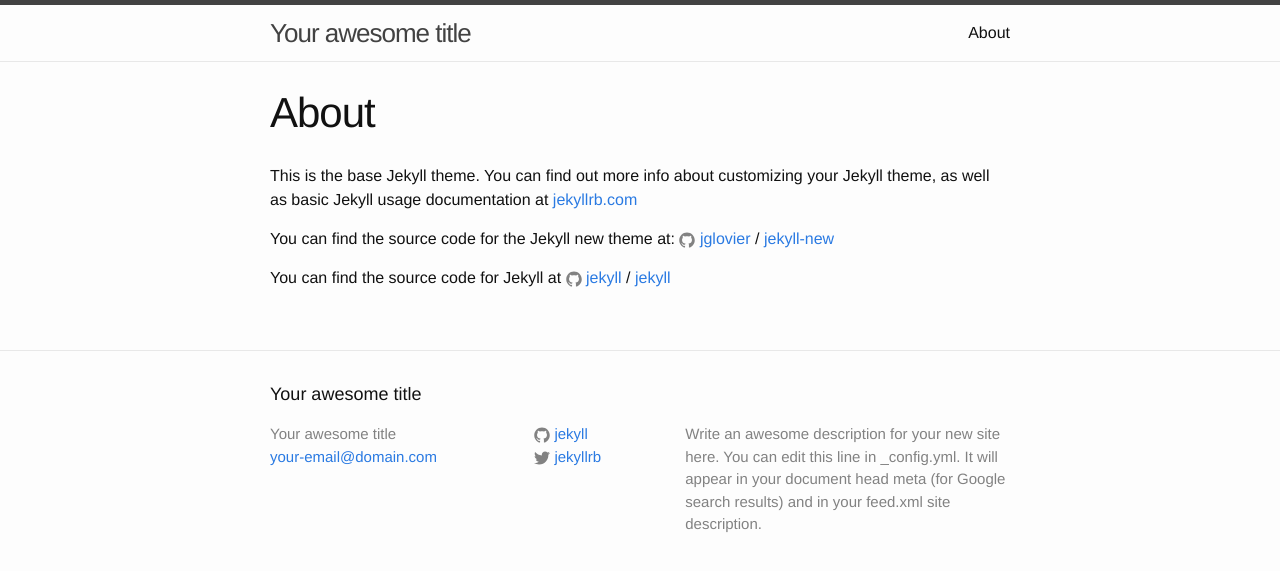
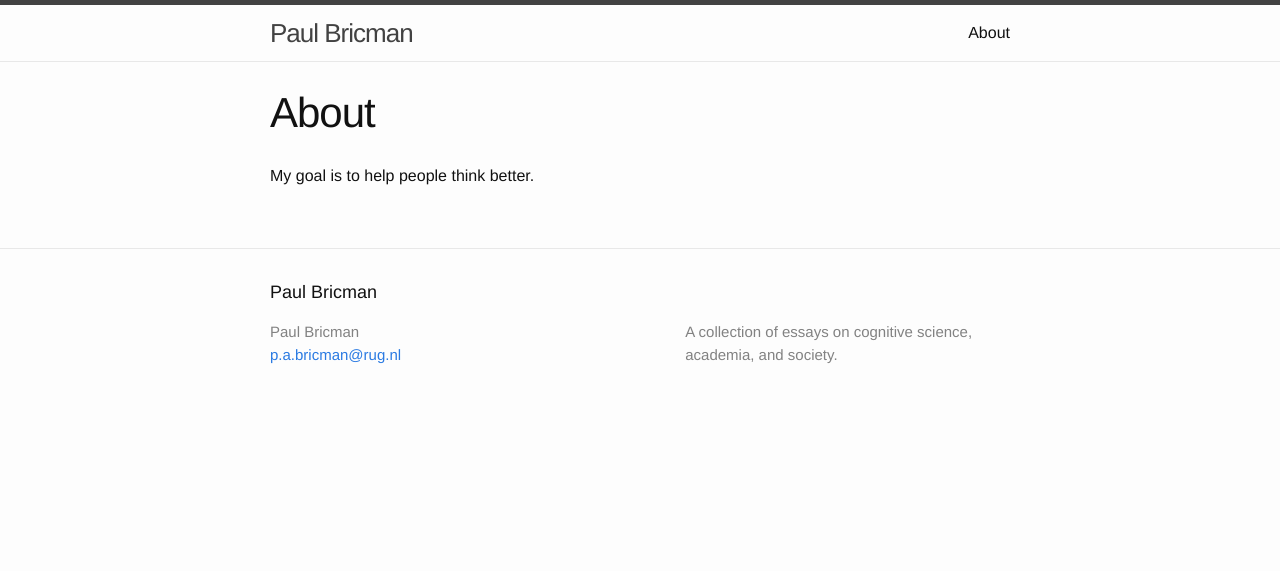
Before and after one commit to paulbricman/paulbricman.github.io, a Jekyll site: the page built from about.md, in a window 1280 px wide. Shown: the top 571 px of the page. Built offline with Jekyll 4.4.1, drawn with Linux system fonts in a browser that asks for light colours.

Commit message:
Initial configurations

```diff
--- a/_config.yml
+++ b/_config.yml
@@ -6,16 +6,12 @@
 # 'jekyll serve'. If you change this file, please restart the server process.
 
 # Site settings
-title: Your awesome title
-email: your-email@domain.com
+title: Paul Bricman
+email: p.a.bricman@rug.nl
 description: > # this means to ignore newlines until "baseurl:"
-  Write an awesome description for your new site here. You can edit this
-  line in _config.yml. It will appear in your document head meta (for
-  Google search results) and in your feed.xml site description.
+  A collection of essays on cognitive science, academia, and society.
 baseurl: "" # the subpath of your site, e.g. /blog
-url: "http://yourdomain.com" # the base hostname & protocol for your site
-twitter_username: jekyllrb
-github_username:  jekyll
+url: "https://paulbricman.com" # the base hostname & protocol for your site
 
 # Build settings
 markdown: kramdown
--- a/about.md
+++ b/about.md
@@ -4,12 +4,4 @@
 permalink: /about/
 ---
 
-This is the base Jekyll theme. You can find out more info about customizing your Jekyll theme, as well as basic Jekyll usage documentation at [jekyllrb.com](http://jekyllrb.com/)
-
-You can find the source code for the Jekyll new theme at:
-{% include icon-github.html username="jglovier" %} /
-[jekyll-new](https://github.com/jglovier/jekyll-new)
-
-You can find the source code for Jekyll at
-{% include icon-github.html username="jekyll" %} /
-[jekyll](https://github.com/jekyll/jekyll)
+My goal is to help people think better.
```
